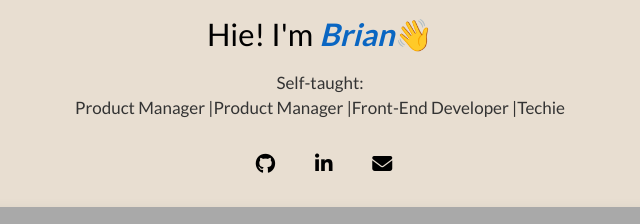
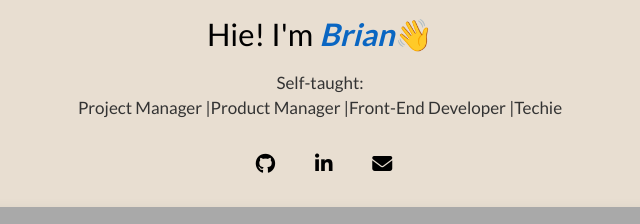
Before and after one commit to I-am-Brian-Phiri/E-Portfolio-by-Brian, a plain HTML site: page index.html in a window 1280 px wide. Shown: the part 225-449 px from the top of the page, 320-960 px from the left. Drawn offline with nearby package versions, Linux system fonts and the light colour scheme.

Commit message:
Typo correction.

```diff
--- a/index.html
+++ b/index.html
@@ -33,7 +33,7 @@
                 <img src="images/img1.jpeg" class="about-me_pic"alt="Picture of Brian smiling">
               </figure>
               <h1 class="intro  ">Hie! I'm <span class="role">Brian</span>👋</h1>
-              <p class="about-me__para">Self-taught: <br>  Product Manager |Product Manager |Front-End Developer |Techie</p>
+              <p class="about-me__para">Self-taught: <br>  Project Manager |Product Manager |Front-End Developer |Techie</p>
               <div class="about-me__links">
                 <a href="https://github.com/I-am-Brian-Phiri" class="about-me__links"><i class="fa fa-github" aria-hidden="true"></i></a>
                 <a href="https://linkedin.com/in/brian-phiri-3047bb167" class="about-me__links" target="_blank"><i class="fa fa-linkedin" aria-hidden="true"></i></a>
```
